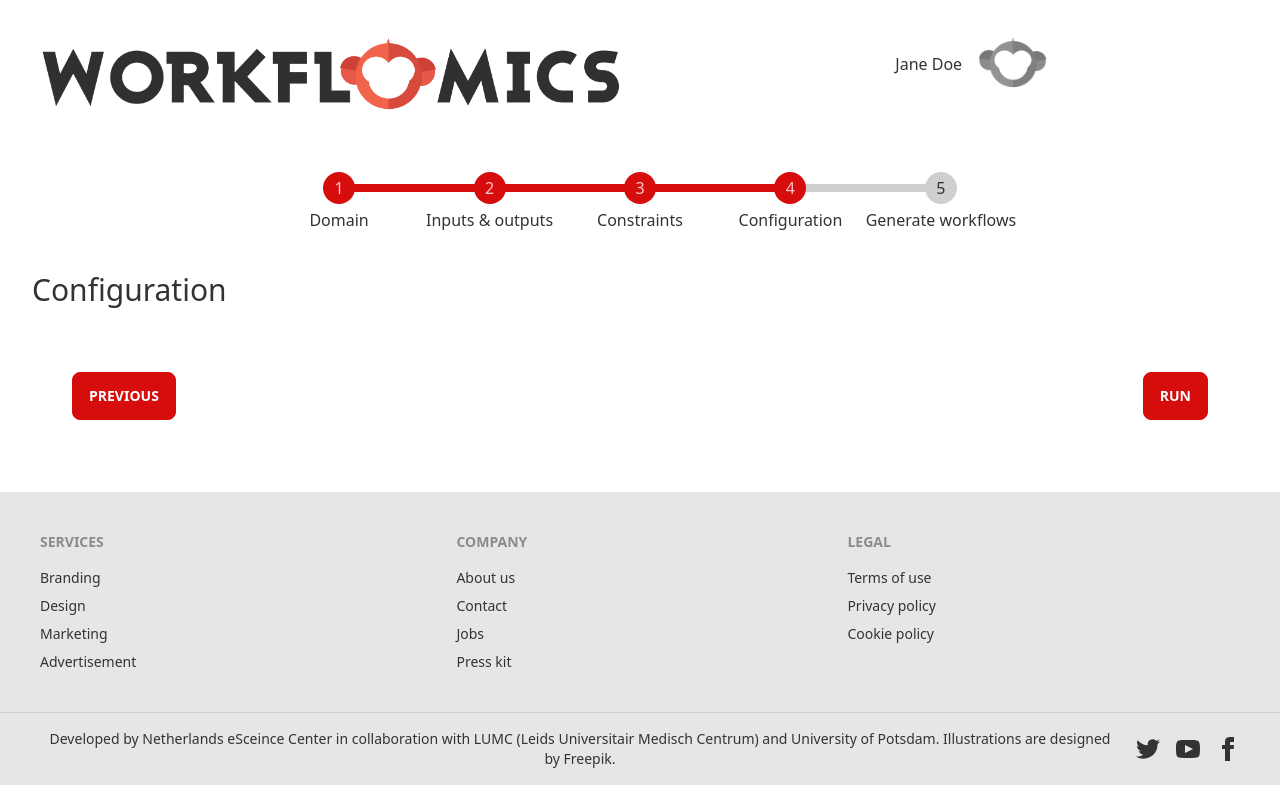
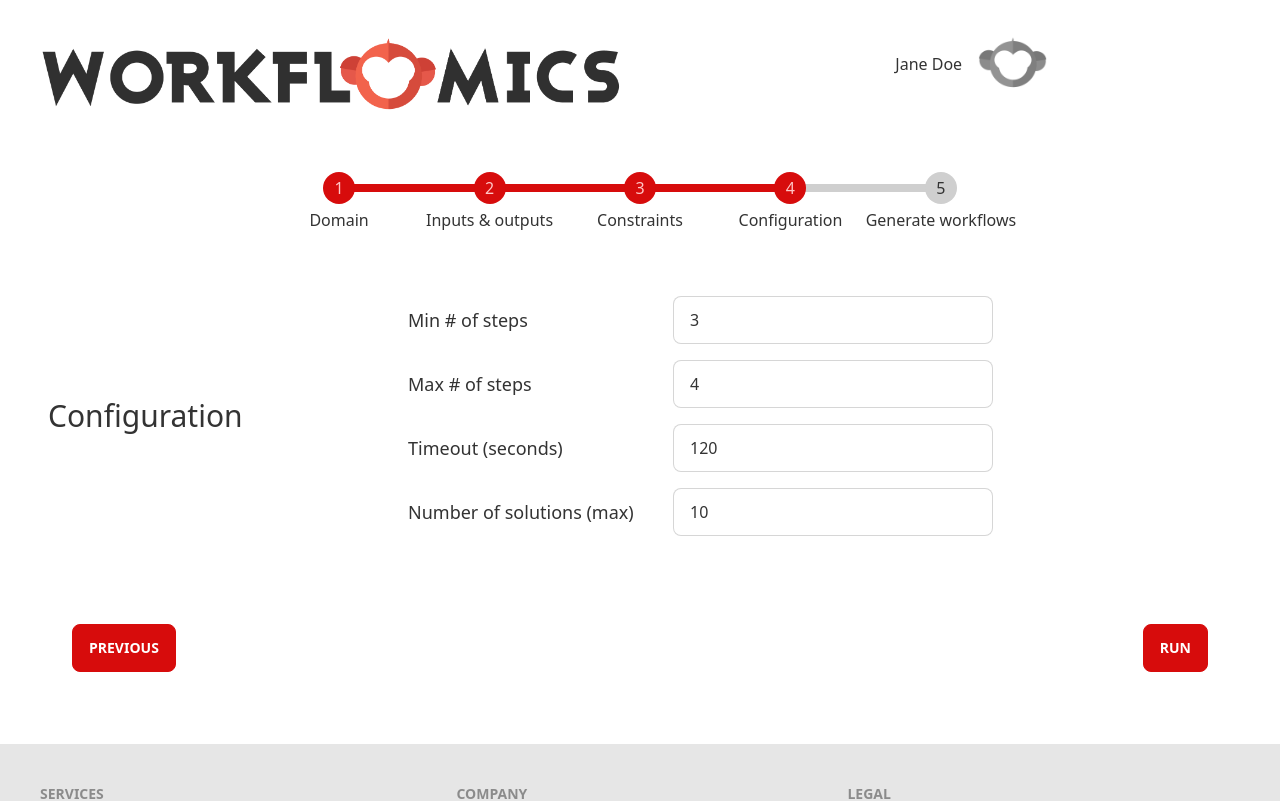
Before and after one commit to Workflomics/workflomics-frontend, a React (Create React App) app: page /explore/configuration in a window 1280 px wide. Shown: the top 801 px of the page. Built offline with nearby package versions, Linux system fonts and the light colour scheme; what mobx-persist-store would draw is missing.

Commit message:
Configuration fields

```diff
--- a/src/components/explore/GenerationConfig.tsx
+++ b/src/components/explore/GenerationConfig.tsx
@@ -25,8 +25,44 @@ const GenerationConfig: React.FC<any> = observer((props) => {
 
           {/* Configuration */}
           <div className="flex items-center space-x-4">
-            <span className="text-3xl flex-grow-0 w-32">Configuration</span>
-            <div className="flex flex-grow items-center">
+            <h2 className="text-3xl w-80 m-4">Configuration</h2>
+            <div className="flex flex-col m-4">
+              <div className="flex items-center m-2">
+                <label className="w-80 text-lg">Min # of steps</label>
+                <input
+                  type="number"
+                  className="input input-bordered w-full max-w-xs"
+                  value={workflowConfig.minSteps.toString()}
+                  onChange={(event) => (workflowConfig.minSteps = parseInt(event.target.value))}
+                />
+              </div>
+              <div className="flex items-center m-2">
+                <label className="w-80 text-lg">Max # of steps</label>
+                <input
+                  type="number"
+                  className="input input-bordered w-full max-w-xs"
+                  value={workflowConfig.maxSteps.toString()}
+                  onChange={(event) => (workflowConfig.maxSteps = parseInt(event.target.value))}
+                />
+              </div>
+              <div className="flex items-center m-2">
+                <label className="w-80 text-lg">Timeout (seconds)</label>
+                <input
+                  type="number"
+                  className="input input-bordered w-full max-w-xs"
+                  value={workflowConfig.timeout.toString()}
+                  onChange={(event) => (workflowConfig.timeout = parseInt(event.target.value))}
+                />
+              </div>
+              <div className="flex items-center m-2">
+                <label className="w-80 text-lg">Number of solutions (max)</label>
+                <input
+                  type="number"
+                  className="input input-bordered w-full max-w-xs"
+                  value={workflowConfig.solutionCount.toString()}
+                  onChange={(event) => (workflowConfig.solutionCount = parseInt(event.target.value))}
+                />
+              </div>
             </div>
           </div>
 
```
